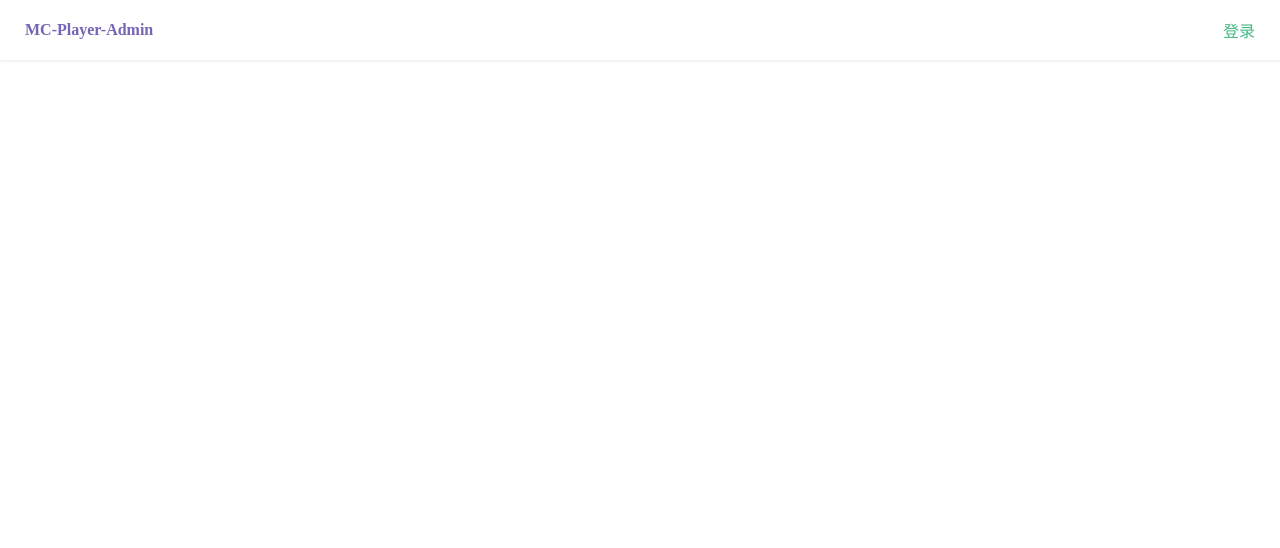
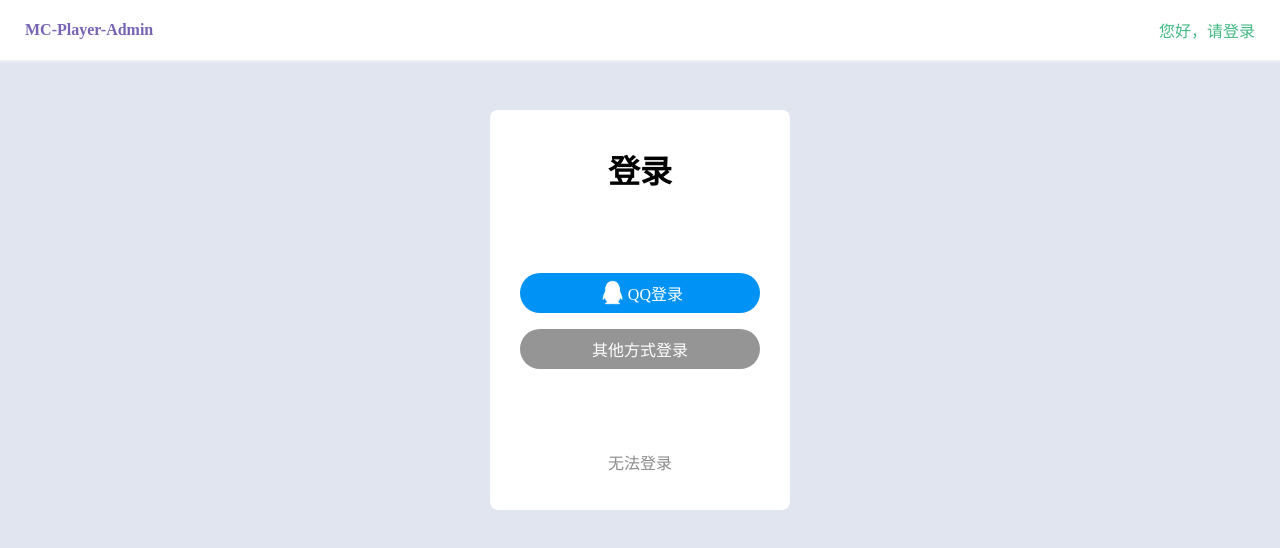
Before and after one commit to mc-player-admin/web, a Vue app: page /login in a window 1280 px wide. Before the commit this address had no page. Shown: the top 548 px of the page. Built offline with nearby package versions, Linux system fonts and the light colour scheme; no server answers.

Commit message:
feat(src/pages/Login): 完善登录页面

```diff
--- a/components.d.ts
+++ b/components.d.ts
@@ -9,6 +9,11 @@ declare module 'vue' {
   export interface GlobalComponents {
     ElButton: typeof import('element-plus/es')['ElButton']
     ElCard: typeof import('element-plus/es')['ElCard']
+    ElForm: typeof import('element-plus/es')['ElForm']
+    ElFormItem: typeof import('element-plus/es')['ElFormItem']
+    ElIcon: typeof import('element-plus/es')['ElIcon']
+    ElInput: typeof import('element-plus/es')['ElInput']
+    ElUpload: typeof import('element-plus/es')['ElUpload']
     LoginWithCode: typeof import('./src/components/LoginMethod/LoginWithCode.vue')['default']
     LoginWithPassword: typeof import('./src/components/LoginMethod/LoginWithPassword.vue')['default']
     Nav: typeof import('./src/components/Nav/Nav.vue')['default']
--- a/src/apis/login.ts
+++ b/src/apis/login.ts
@@ -1,4 +1,11 @@
 import request from '@/utils/request'
+
+export const loginInit = () => {
+  return request({
+    method: 'post',
+    url: '/user/login/qq/init'
+  })
+}
 
 export const login = (code: string, state: string) => {
   return request({
--- a/src/assets/style/base.less
+++ b/src/assets/style/base.less
@@ -6,3 +6,7 @@
 a {
   text-decoration: none;
 }
+
+body {
+  background-color: #e0e5ef;
+}
--- a/src/components/Nav/Nav.vue
+++ b/src/components/Nav/Nav.vue
@@ -1,5 +1,4 @@
 <script lang="ts" setup>
-import QqLogin from '../QqLogin/QqLogin.vue'
 defineOptions({
   name: 'AppNav'
 })
@@ -12,9 +11,8 @@ defineOptions({
       <h1>MC-Player-Admin</h1>
     </div>
     <div class="loginstatus">
-      <qq-login>登录</qq-login>
-      <!-- <router-link v-if="true" to="/login">您好，请登录</router-link>
-      <a v-else>Admin</a> -->
+      <router-link v-if="true" to="/login">您好，请登录</router-link>
+      <a v-else>Admin</a>
     </div>
   </div>
 </template>
--- a/src/components/QqLogin/QqLogin.vue
+++ b/src/components/QqLogin/QqLogin.vue
@@ -1,23 +1,56 @@
 <script setup lang="ts">
-import { computed, reactive } from 'vue'
+import { computed, ref } from 'vue'
+import { loginInit as loginInitApi } from '@/apis/login'
+import { ElMessage } from 'element-plus'
 
-const argument = reactive({
-  client_id: '102052321',
-  redirect_uri: 'https://moon.mcxing.cn/login/qqAccessCallback',
-  state: '123456'
-})
+const iserr = ref(true)
+
+type Argument = {
+  client_id: string
+  redirect_uri: string
+  state: string
+}
+
+const argument = ref<Argument | null>(null)
+
+const init = async () => {
+  const { data: res } = await loginInitApi()
+  console.log(res)
+  if (res.status != 200) {
+    return (iserr.value = true)
+  }
+  const { appid, redirect_uri, uuid } = res.data
+  argument.value = {
+    client_id: appid,
+    redirect_uri: redirect_uri,
+    state: uuid
+  }
+  iserr.value = false
+}
+init()
 const href = computed(() => {
+  if (!argument.value || !iserr.value) {
+    return
+  }
   const href = new URL('https://graph.qq.com/oauth2.0/authorize ')
+  const { client_id, redirect_uri, state } = argument.value
   href.searchParams.append('response_type', 'code')
-  href.searchParams.append('client_id', argument.client_id)
-  href.searchParams.append('redirect_uri', encodeURI(argument.redirect_uri))
-  href.searchParams.append('state', argument.state)
+  href.searchParams.append('client_id', client_id)
+  href.searchParams.append('redirect_uri', encodeURI(redirect_uri))
+  href.searchParams.append('state', state)
   return href.toString()
 })
+
+const onLogin = (e: Event) => {
+  if (iserr.value) {
+    e.preventDefault()
+    ElMessage.error('登录失败，请稍后重试')
+  }
+}
 </script>
 
 <template>
-  <a :href="href">
+  <a :href="href" @click="onLogin">
     <slot />
   </a>
 </template>
--- a/src/pages/Login/Login.vue
+++ b/src/pages/Login/Login.vue
@@ -1,115 +1,69 @@
-<script lang="ts" setup>
-import { ref, defineAsyncComponent } from 'vue'
-
+<script setup lang="ts">
+import QqLogin from '@/components/QqLogin/QqLogin.vue'
 defineOptions({
   name: 'LoginPage'
 })
-
-const routers = [
-  {
-    index: 'password',
-    text: '密码登录',
-    components: defineAsyncComponent(() => import('@/components/LoginMethod/LoginWithPassword.vue'))
-  },
-  {
-    index: 'code',
-    text: '验证码登录',
-    components: defineAsyncComponent(() => import('@/components/LoginMethod/LoginWithCode.vue'))
-  },
-  {
-    index: 'qrcode',
-    text: '扫码登录',
-    disabled: true
-  }
-]
-
-const activeName = ref(routers[0].index)
 </script>
 
 <template>
   <div class="login">
-    <h1 class="login_title">登录</h1>
-
-    <div class="login-mode-selete">
-      <el-tabs v-model="activeName" class="demo-tabs">
-        <el-tab-pane
-          v-for="item in routers"
-          :key="item.index"
-          :label="item.text"
-          :name="item.index"
-          :disabled="item.disabled"
-        >
-          <component v-if="item.components" :is="item.components" />
-        </el-tab-pane>
-      </el-tabs>
+    <h1 class="title">登录</h1>
+    <div class="login_method">
+      <qq-login class="qq-login">
+        <img src="@/assets/03_qq_symbol.png" alt="" />
+        QQ登录
+      </qq-login>
+      <div class="any-login">其他方式登录</div>
     </div>
-    <div class="any_method">
-      <h3 class="title">其他方式登录</h3>
-      <div class="methods">
-        <div class="item qq">
-          <div class="icon">
-            <img src="@/assets/03_qq_symbol.png" alt="qq登录" />
-          </div>
-          QQ登录
-        </div>
-      </div>
-    </div>
+    <a href="#" class="any_text">无法登录</a>
   </div>
 </template>
 
 <style lang="less" scoped>
-// 居中
-:deep(.el-tabs__nav-scroll) {
+.login {
+  max-width: 300px;
+  height: 400px;
+  margin: 0 auto;
+  text-align: center;
+  overflow: hidden;
+  background-color: #fff;
+  margin-top: 50px;
+  border-radius: 8px;
   display: flex;
-  justify-content: center;
-}
-:deep(.el-tabs__content) {
-  margin: 0 20px;
-  margin-top: 20px;
-}
-.login {
-  margin: 0 auto;
-  max-width: 550px;
-  .login_title {
-    text-align: center;
-    font-size: 26px;
-    margin: 25px;
-  }
+  flex-direction: column;
+  justify-content: space-around;
+  align-items: center;
 
-  .login-mode-selete {
-    margin: 25px;
-  }
-}
-
-.any_method {
-  .title {
-    text-align: center;
-    font-size: 16px;
-    font-weight: 400;
-  }
-  .methods {
+  .login_method {
+    width: 100%;
     display: flex;
-    justify-content: space-around;
-    .item {
+    flex-direction: column;
+    align-items: center;
+    [class$='-login'] {
+      width: 80%;
       display: flex;
+      justify-content: center;
       align-items: center;
-      .icon {
-        width: 25px;
+      height: 40px;
+      color: #fff;
+      border-radius: 40px;
+      background-color: #0093f5;
+      margin: 8px 0;
+      img {
         height: 25px;
-        display: flex;
-        justify-content: center;
-        align-items: center;
-        border-radius: 8px;
-        margin-right: 5px;
-        cursor: pointer;
-      }
-      &.qq .icon {
-        background-color: #23a0f0;
-        img {
-          height: 18px;
-        }
+        margin: 0 5px;
       }
     }
+    .qq-login {
+      background-color: #0093f5;
+    }
+    .any-login {
+      cursor: no-drop;
+      background-color: rgba(14, 14, 14, 0.439);
+    }
+  }
+  .any_text {
+    color: #4f4f4faa;
   }
 }
 </style>
--- a/src/pages/Submit/Submit.vue
+++ b/src/pages/Submit/Submit.vue
@@ -88,6 +88,7 @@ const submitForm = (formEl?: FormInstance) => {
   padding: 10px 20px;
   box-sizing: border-box;
   margin: 0 auto;
+  background-color: #fff;
 }
 .uploader {
   :deep(.el-upload) {
--- a/src/router/index.ts
+++ b/src/router/index.ts
@@ -15,7 +15,7 @@ const router = createRouter({
     },
     {
       path: '/login/qqAccessCallback',
-      name: 'login',
+      name: 'loginCallback',
       component: () => import('@/pages/QqAccessCallback/QqAccessCallback.vue')
     },
     {
```
